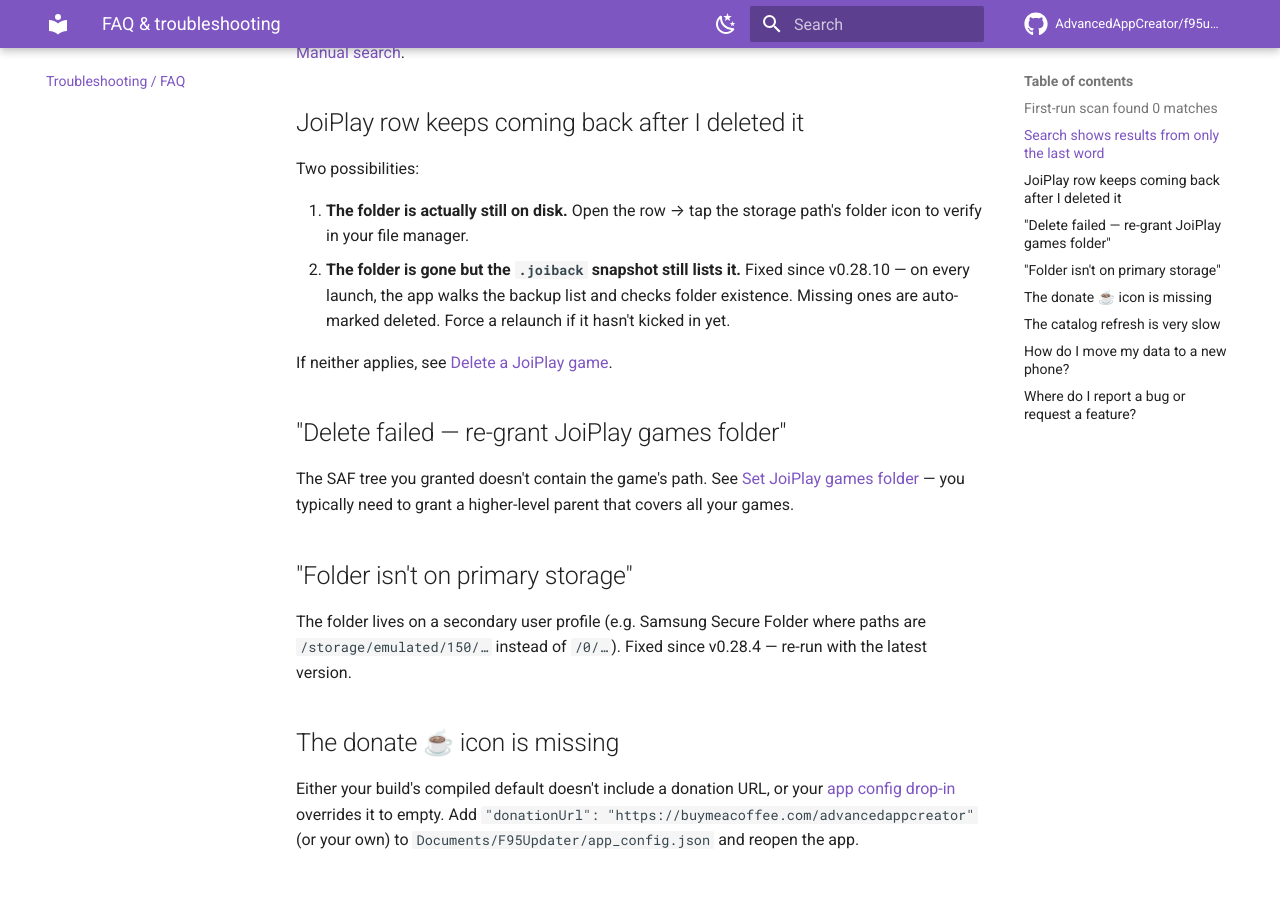
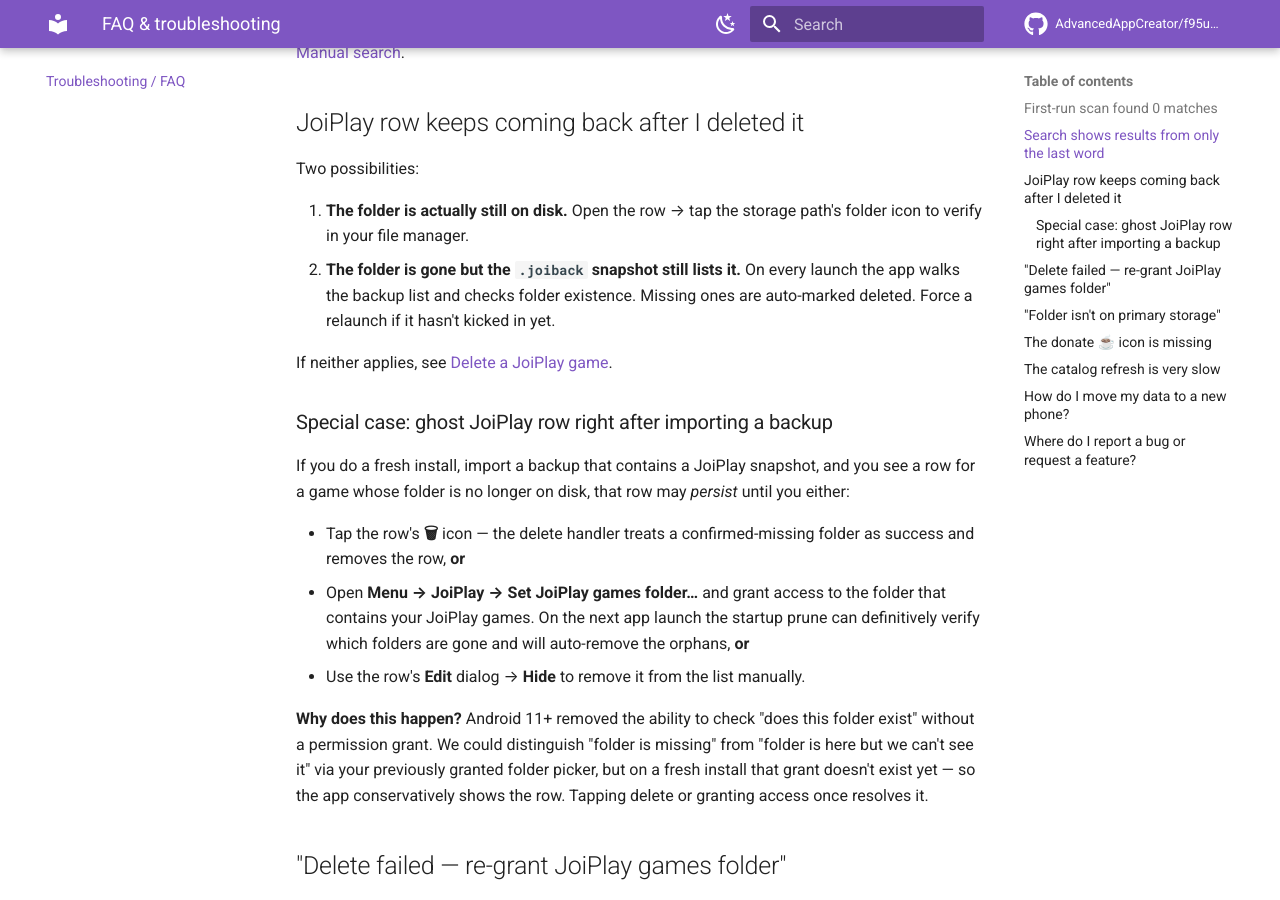
Before and after one commit to AdvancedAppCreator/f95updater-releases, an MkDocs documentation site: the page built from docs/faq.md, in a window 1280 px wide and 900 px high, scrolled down 458 px. Built offline with MkDocs 1.6.1 and Material for MkDocs 9.7.7, drawn with Linux system fonts in a browser that asks for light colours; comment, search, counter and statistics services are not loaded.

Commit message:
docs: document ghost-JoiPlay-row caveat on fresh install

```diff
--- a/docs/faq.md
+++ b/docs/faq.md
@@ -25,12 +25,32 @@ Two possibilities:
 
 1. **The folder is actually still on disk.** Open the row → tap the storage
    path's folder icon to verify in your file manager.
-2. **The folder is gone but the `.joiback` snapshot still lists it.** Fixed
-   since v0.28.10 — on every launch, the app walks the backup list and
-   checks folder existence. Missing ones are auto-marked deleted. Force a
-   relaunch if it hasn't kicked in yet.
+2. **The folder is gone but the `.joiback` snapshot still lists it.** On every
+   launch the app walks the backup list and checks folder existence. Missing
+   ones are auto-marked deleted. Force a relaunch if it hasn't kicked in yet.
 
 If neither applies, see [Delete a JoiPlay game](joiplay/delete-game.md).
+
+### Special case: ghost JoiPlay row right after importing a backup
+
+If you do a fresh install, import a backup that contains a JoiPlay snapshot,
+and you see a row for a game whose folder is no longer on disk, that row may
+*persist* until you either:
+
+- Tap the row's **🗑** icon — the delete handler treats a confirmed-missing
+  folder as success and removes the row, **or**
+- Open **Menu → JoiPlay → Set JoiPlay games folder…** and grant access to
+  the folder that contains your JoiPlay games. On the next app launch the
+  startup prune can definitively verify which folders are gone and will
+  auto-remove the orphans, **or**
+- Use the row's **Edit** dialog → **Hide** to remove it from the list manually.
+
+**Why does this happen?** Android 11+ removed the ability to check "does this
+folder exist" without a permission grant. We could distinguish "folder is
+missing" from "folder is here but we can't see it" via your previously
+granted folder picker, but on a fresh install that grant doesn't exist yet —
+so the app conservatively shows the row. Tapping delete or granting access
+once resolves it.
 
 ## "Delete failed — re-grant JoiPlay games folder"
 
```
